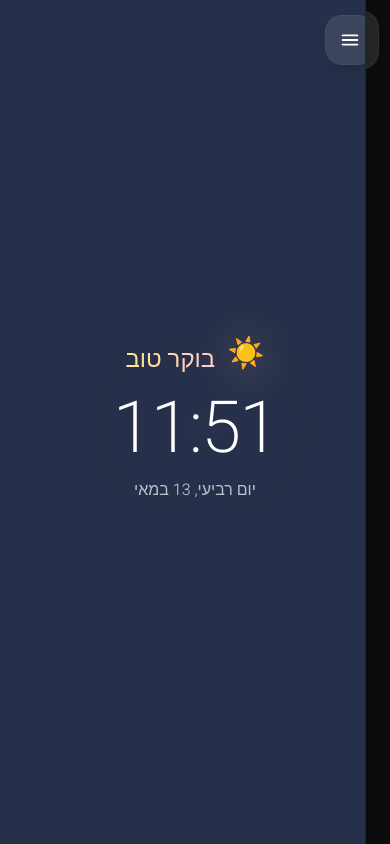
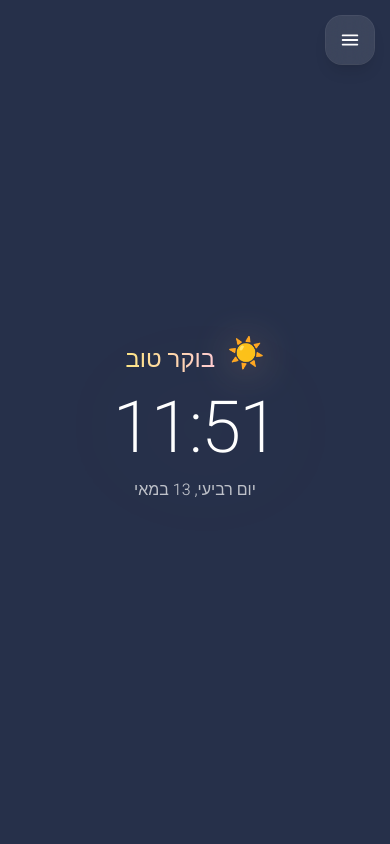
Before and after one commit to barzyyyyyyyy/wall-display, a Next.js app: page / in a window 390 px wide. Built offline with nearby package versions, Linux system fonts and the light colour scheme.

Commit message:
Sidebar fully hidden (display:none) on mobile when closed — fixes black strip on iPhone

```diff
--- a/app/components/SideMenu.tsx
+++ b/app/components/SideMenu.tsx
@@ -51,14 +51,14 @@ export default function SideMenu() {
   const [open, setOpen] = useState(false);
   const pathname = usePathname();
 
-  // Auto-close on route change (mobile drawer behavior)
+  // Close on route change (mobile drawer behavior)
   useEffect(() => {
     setOpen(false);
   }, [pathname]);
 
   return (
     <>
-      {/* Floating hamburger — only visible on mobile when sidebar is closed */}
+      {/* Floating hamburger — only on mobile, only when drawer is closed */}
       {!open && (
         <button
           type="button"
@@ -80,7 +80,7 @@ export default function SideMenu() {
         </button>
       )}
 
-      {/* Backdrop on mobile when open */}
+      {/* Mobile backdrop */}
       {open && (
         <button
           type="button"
@@ -90,10 +90,13 @@ export default function SideMenu() {
         />
       )}
 
-      {/* Sidebar */}
+      {/* Mobile drawer (display:none when closed so it can't paint a strip).
+          On lg+ it always renders in-flow with width transitions. */}
       <aside
-        className={`fixed top-0 right-0 z-40 flex h-full shrink-0 flex-col gap-3 overflow-hidden border-l border-white/10 bg-neutral-950/95 p-3 backdrop-blur-md transition-[width] duration-300 ease-out lg:static lg:z-auto lg:bg-white/[0.03] lg:backdrop-blur-none ${
-          open ? "w-72" : "w-0 lg:w-20"
+        className={`fixed top-0 right-0 z-40 h-full w-72 shrink-0 flex-col gap-3 overflow-hidden border-l border-white/10 bg-neutral-950/95 p-3 backdrop-blur-md ${
+          open ? "flex" : "hidden"
+        } lg:static lg:z-auto lg:flex lg:translate-x-0 lg:border-l lg:bg-white/[0.03] lg:p-3 lg:backdrop-blur-none lg:transition-[width] lg:duration-300 lg:ease-out ${
+          open ? "lg:w-72" : "lg:w-20"
         }`}
       >
         <button
```
